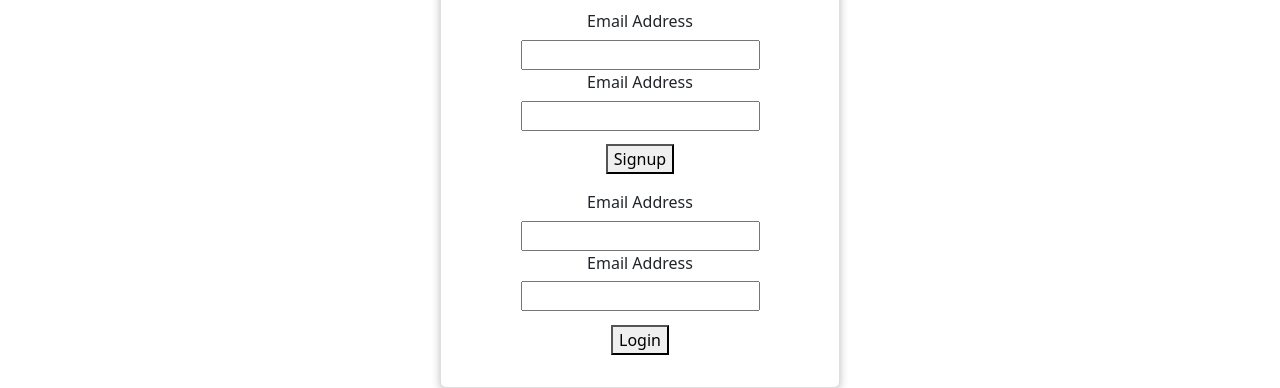
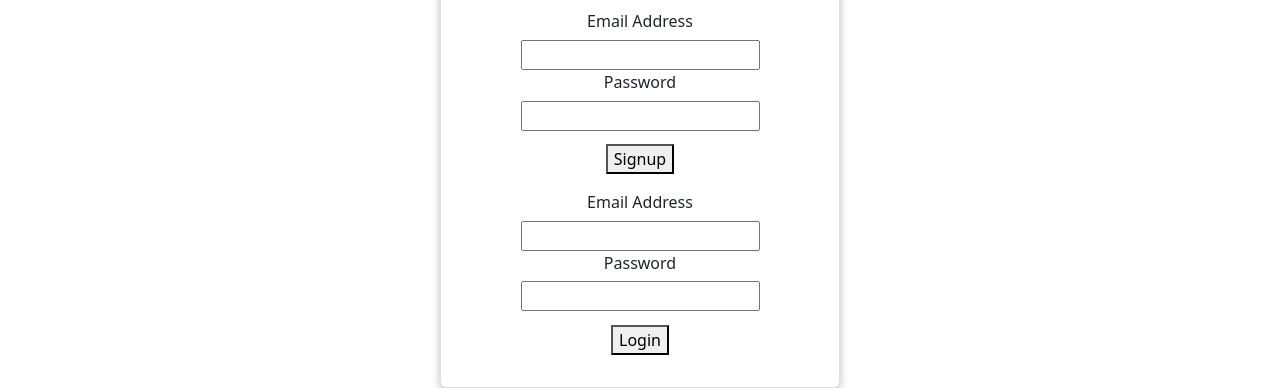
Before and after one commit to JackyXu-Cool/Team-2130-Machine-Learning-Roulette, a React (Create React App) app in the folder mlr_frontend/: page /auth in a window 1280 px wide. Shown: the part 167-555 px from the top of the page. Built offline with nearby package versions, Linux system fonts and the light colour scheme; the HTML template or start-up script is replaced by a standard one; what amazon-cognito-identity-js would draw is missing.

Commit message:
User input password setting

```diff
--- a/mlr_frontend/src/pages/AuthPage/Signin.js
+++ b/mlr_frontend/src/pages/AuthPage/Signin.js
@@ -1,6 +1,7 @@
 import React, {useState} from "react";
 import UserPool from "./UserPool";
 import { CognitoUser, AuthenticationDetails } from "amazon-cognito-identity-js";
+
 
 const Login = () => {
     const[email, setEmail] = useState("");
@@ -22,6 +23,8 @@ const Login = () => {
         user.authenticateUser(authDetails, {
             onSuccess: (data) => {
                 console.log("onSuccess: ", data);
+
+
             },
             onFailure: (err) => {
                 console.log("onFailure: ", err);
@@ -37,9 +40,9 @@ const Login = () => {
                     value = {email}
                     onChange={(event) => setEmail(event.target.value)}
                 ></input>
-                <p style={{ marginBottom: '5pt', fontWeight: 500 }}>Email Address</p>
+                <p style={{ marginBottom: '5pt', fontWeight: 500 }}>Password</p>
                 <input
-                    value = {password}
+                    value = {password} type = "password"
                     onChange={(event) => setPassword(event.target.value)}
                 ></input>
 
--- a/mlr_frontend/src/pages/AuthPage/Signup.js
+++ b/mlr_frontend/src/pages/AuthPage/Signup.js
@@ -25,7 +25,7 @@ const Signup = () => {
                     value = {email}
                     onChange={(event) => setEmail(event.target.value)}
                 ></input>
-                <p style={{ marginBottom: '5pt', fontWeight: 500 }}>Email Address</p>
+                <p style={{ marginBottom: '5pt', fontWeight: 500 }}>Password</p>
                 <input
                     value = {password}
                     onChange={(event) => setPassword(event.target.value)}
```
